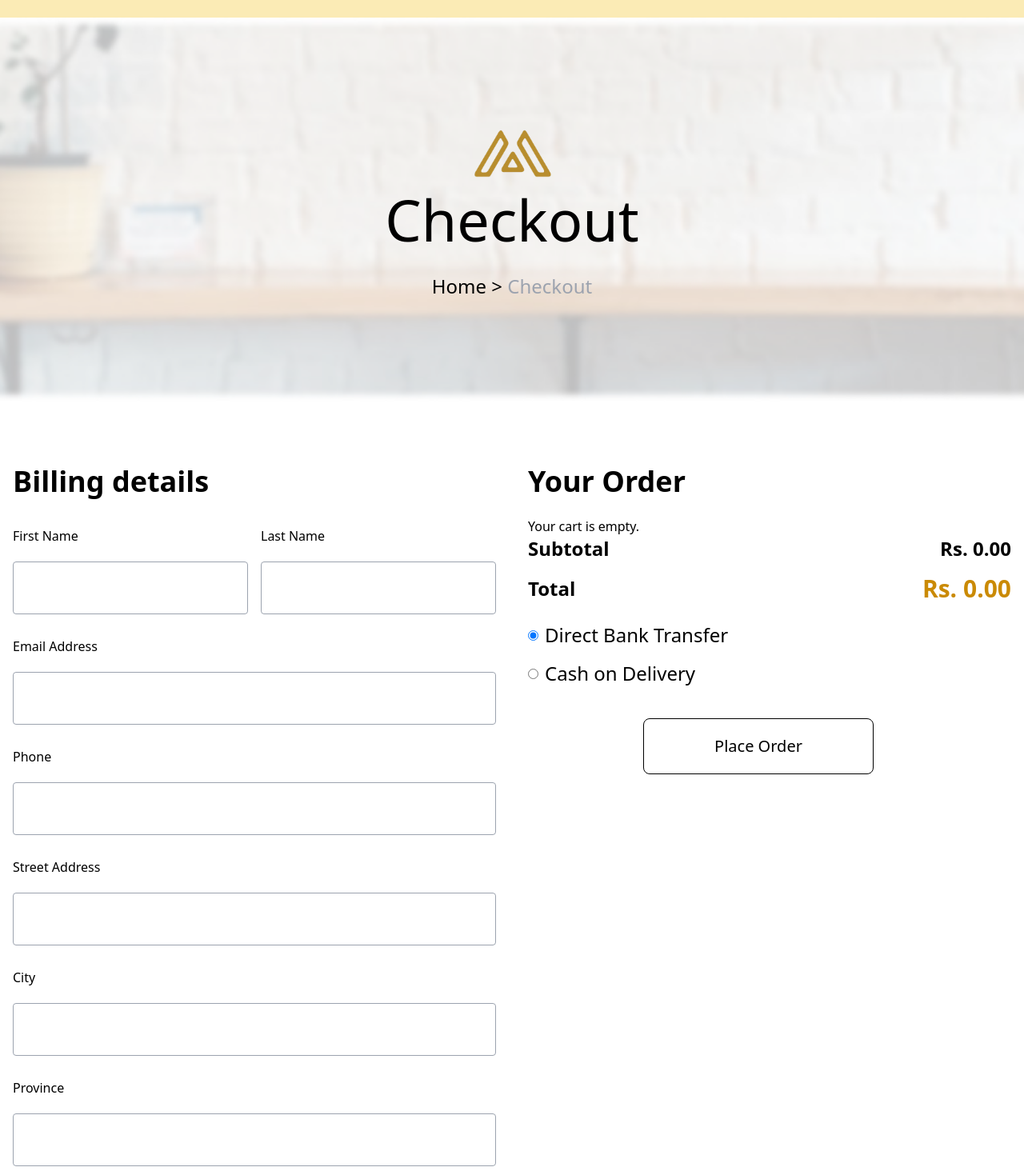
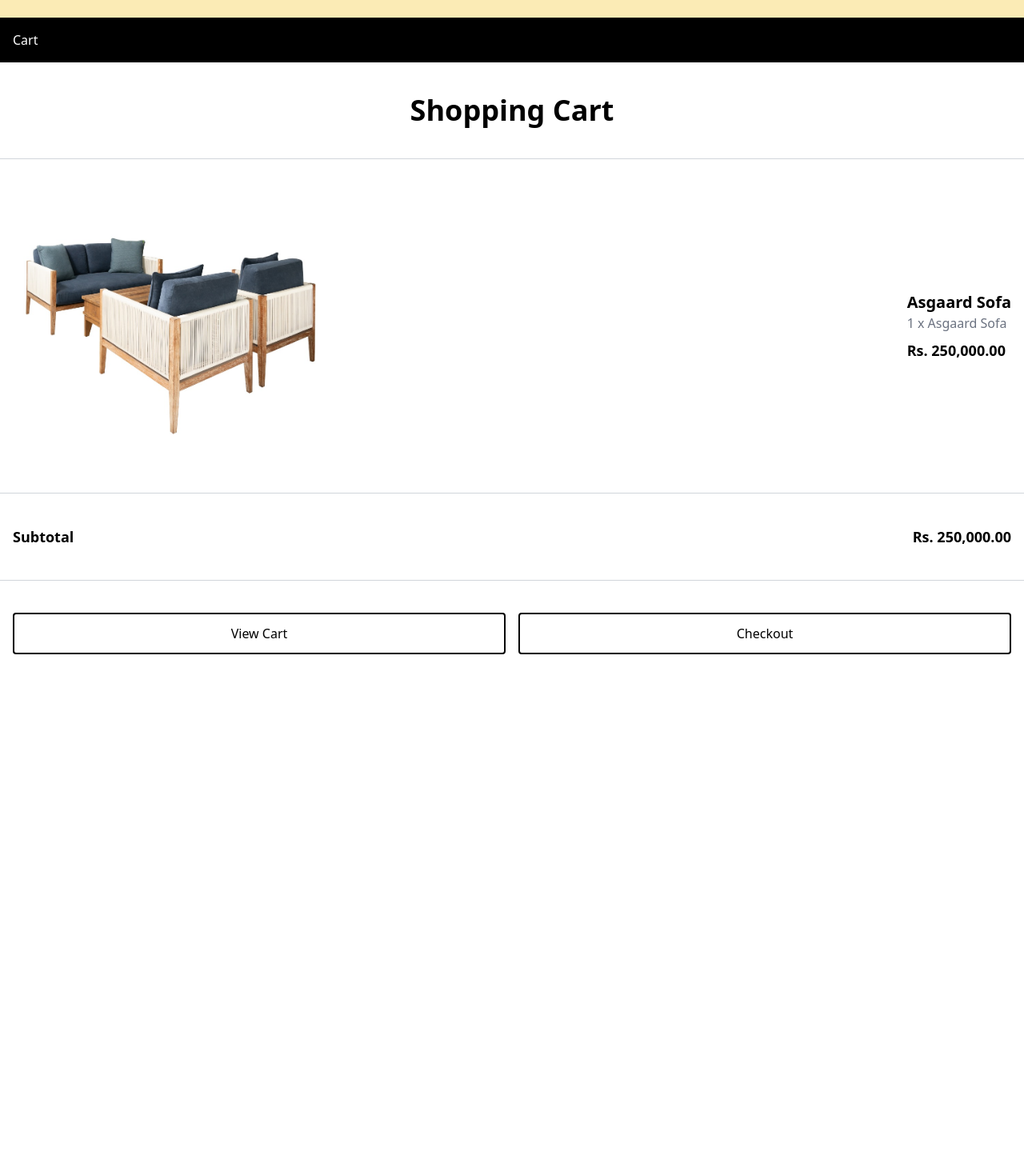
Before and after one commit to NabiaHaider/Hackathon-3, a Next.js app: page /shop/asgaardsofa/cartside/checkout in a window 1280 px wide. Shown: the part 46-1510 px from the top of the page at 80% size. After the commit the page ends 904 px from the top, so only its background shows below. Built offline with nearby package versions, Linux system fonts and the light colour scheme.

Commit message:
Update page.tsx

```diff
--- a/app/shop/asgaardsofa/cartside/checkout/page.tsx
+++ b/app/shop/asgaardsofa/cartside/checkout/page.tsx
@@ -1,162 +1,96 @@
-"use client";
+'use client';
 
-import React, { useEffect, useState } from "react";
-import Image from "next/image";
+import Image from 'next/image';
+import Link from 'next/link';
 
-interface Product {
-  id: number;
-  name: string;
-  price: number;
-  quantity: number;
-}
+const CartPage = () => {
+  return (
+    <div className="bg-gray-100 min-h-screen">
+      {/* Header with Cart Button (you can link it to cart button from the header) */}
+      <header className="bg-black text-white p-4">
+        <div className="container mx-auto flex justify-between items-center">
 
-const CheckOut = () => {
-  const [cart, setCart] = useState<Product[]>([]);
-  const [total, setTotal] = useState<number>(0);
-  const [formData, setFormData] = useState({
-    firstname: "",
-    lastname: "",
-    email: "",
-    phone: "",
-    address: "",
-    city: "",
-    province: "",
-    zipcode: "",
-    paymentMethod: "bank",
-  });
+          <Link href="/cart" className="text-white">
+            Cart
+          </Link>
+        </div>
+      </header>
 
-  useEffect(() => {
-    const storedCart = localStorage.getItem("cart");
-    if (storedCart) {
-      const parsedCart: Product[] = JSON.parse(storedCart);
-      setCart(parsedCart);
-      setTotal(parsedCart.reduce((sum, item) => sum + item.price * item.quantity, 0));
-    }
-  }, []);
+      {/* Section 1: Cart Header */}
+<section className="bg-white py-10">
+  <div className="container mx-auto px-4 flex items-center justify-center">
+    <div className="flex flex-col items-center">
+      <ul className='flex gap-8'> {/* corrected gap-30 to gap-8 for better spacing */}
+        <li>
+          <h2 className="text-4xl font-bold">Shopping Cart</h2>
+        </li>
 
-  const handleInputChange = (e: React.ChangeEvent<HTMLInputElement>) => {
-    setFormData({ ...formData, [e.target.name]: e.target.value });
-  };
+      </ul>
+    </div>
+  </div>
+</section>
 
-  const handlePlaceOrder = () => {
-    if (!formData.firstname || !formData.lastname || !formData.email || !formData.phone) {
-      alert("Please fill in all required fields.");
-      return;
-    }
+<div className="border-t border-gray-300"></div>
 
-    const orderData = {
-      customer: formData,
-      items: cart,
-      total,
-    };
 
-    console.log("Order Placed:", orderData);
-    alert("Your order has been placed successfully!");
-
-    localStorage.removeItem("cart");
-    setCart([]);
-    setTotal(0);
-  };
-
-  return (
-    <div>
-      {/* Checkout Banner */}
-      <section className="relative h-[60vh] w-full bg-cover bg-center" style={{ backgroundImage: `url('/bgpic.jpg')` }}>
-        <div className="absolute inset-0 bg-white opacity-50"></div>
-        <div className="absolute inset-0 flex flex-col items-center justify-center text-black text-center">
-          <Image src="/bg.png" alt="Checkout" width={100} height={100} className="object-contain mx-auto" />
-          <h1 className="text-7xl mb-7 font-medium">Checkout</h1>
-          <p className="text-2xl mt-1 font-medium">
-            <a href="/">Home</a> &gt; <span className="text-gray-400">Checkout</span>
-          </p>
-        </div>
-      </section>
-
-      {/* Billing & Cart Details */}
-      <section className="bg-white text-black py-20">
-        <div className="container mx-auto px-4 grid grid-cols-1 md:grid-cols-2 gap-10">
-          {/* Billing Details */}
-          <div>
-            <h2 className="text-4xl font-bold mb-6">Billing details</h2>
-            <form>
-              <div className="grid grid-cols-2 gap-4">
-                <div>
-                  <label className="block mb-2 font-medium py-3">First Name</label>
-                  <input type="text" name="firstname" className="w-full p-5 border border-gray-400 rounded mb-4" onChange={handleInputChange} />
-                </div>
-                <div>
-                  <label className="block mb-2 font-medium py-3">Last Name</label>
-                  <input type="text" name="lastname" className="w-full p-5 border border-gray-400 rounded mb-4" onChange={handleInputChange} />
-                </div>
-              </div>
-
-              <label className="block mb-2 font-medium py-3">Email Address</label>
-              <input type="email" name="email" className="w-full p-5 border border-gray-400 rounded mb-4" onChange={handleInputChange} />
-
-              <label className="block mb-2 font-medium py-3">Phone</label>
-              <input type="text" name="phone" className="w-full p-5 border border-gray-400 rounded mb-4" onChange={handleInputChange} />
-
-              <label className="block mb-2 font-medium py-3">Street Address</label>
-              <input type="text" name="address" className="w-full p-5 border border-gray-400 rounded mb-4" onChange={handleInputChange} />
-
-              <label className="block mb-2 font-medium py-3">City</label>
-              <input type="text" name="city" className="w-full p-5 border border-gray-400 rounded mb-4" onChange={handleInputChange} />
-
-              <label className="block mb-2 font-medium py-3">Province</label>
-              <input type="text" name="province" className="w-full p-5 border border-gray-400 rounded mb-4" onChange={handleInputChange} />
-
-              <label className="block mb-2 font-medium py-3">ZIP Code</label>
-              <input type="text" name="zipcode" className="w-full p-5 border border-gray-400 rounded mb-4" onChange={handleInputChange} />
-            </form>
+      {/* Section 2: Product Details */}
+      <section className="bg-white py-10">
+        <div className="container mx-auto px-4 flex items-center justify-between">
+          {/* Product Image */}
+          <div className="flex items-center">
+            <Image
+              src="/asgaardsofa.jpeg"
+              alt="Asgaard Sofa"
+              width={400}
+              height={400}
+              className="object-cover rounded"
+            />
           </div>
 
-          {/* Cart Summary */}
-          <div>
-            <h2 className="text-4xl font-bold mb-6">Your Order</h2>
-            {cart.length > 0 ? (
-              cart.map((item) => (
-                <div key={item.id} className="flex justify-between items-center mb-4">
-                  <span className="text-2xl">{item.name} x {item.quantity}</span>
-                  <span className="text-2xl">Rs. {(item.price * item.quantity).toFixed(2)}</span>
-                </div>
-              ))
-            ) : (
-              <p>Your cart is empty.</p>
-            )}
-
-            <div className="flex justify-between items-center mb-4 text-2xl font-semibold">
-              <span>Subtotal</span>
-              <span>Rs. {total.toFixed(2)}</span>
-            </div>
-
-            <div className="flex justify-between items-center text-2xl font-bold">
-              <span>Total</span>
-              <span className="text-yellow-600 text-3xl">Rs. {total.toFixed(2)}</span>
-            </div>
-
-            {/* Payment Methods */}
-            <div className="mt-6">
-              <label className="flex items-center text-2xl">
-                <input type="radio" name="paymentMethod" value="bank" className="mr-2" onChange={handleInputChange} defaultChecked /> Direct Bank Transfer
-              </label>
-              <label className="flex items-center text-2xl mt-4">
-                <input type="radio" name="paymentMethod" value="cod" className="mr-2" onChange={handleInputChange} /> Cash on Delivery
-              </label>
-            </div>
-
-            {/* Place Order Button */}
-            <button onClick={handlePlaceOrder} className="w-72 ml-36 border border-black text-black py-5 rounded-lg font-medium text-xl mt-10">
-              Place Order
-            </button>
+          {/* Product Details */}
+          <div className="flex flex-col ml-4">
+            <p className="text-xl font-bold">Asgaard Sofa</p>
+            <p className="text-gray-500">1 x Asgaard Sofa</p>
+            <p className="text-lg font-bold mt-2">Rs. 250,000.00</p>
           </div>
         </div>
       </section>
 
-      <footer className="bg-white py-8 border-t border-gray-200 text-center">
-        <p>© 2025 Meubel House. All rights reserved.</p>
-      </footer>
+      <div className="border-t border-gray-300"></div>
+
+      {/* Section 3: Subtotal */}
+      <section className="bg-white py-10">
+        <div className="container mx-auto px-4 grid grid-cols-2">
+          <div className="flex items-center justify-start">
+            <p className="text-lg font-bold">Subtotal</p>
+          </div>
+          <div className="flex items-center justify-end">
+            <p className="text-lg font-bold">Rs. 250,000.00</p>
+          </div>
+        </div>
+      </section>
+
+      <div className="border-t border-gray-300"></div>
+
+      {/* Section 4: Buttons */}
+      <section className="bg-white py-10">
+        <div className="container mx-auto px-4 grid grid-cols-2 gap-4">
+          <Link
+            href="/shop/asgaardsofa/cartside/cart"
+            className="flex items-center justify-center py-3 border-2 border-black rounded text-center text-black hover:bg-gray-200"
+          >
+            <span>View Cart</span>
+          </Link>
+          <Link
+            href="/shop/asgaardsofa/cartside/checkout"
+            className="flex items-center justify-center py-3 border-2 border-black rounded text-center text-black hover:bg-gray-200"
+          >
+            <span>Checkout</span>
+          </Link>
+        </div>
+      </section>
     </div>
   );
 };
 
-export default CheckOut;
+export default CartPage;
```
